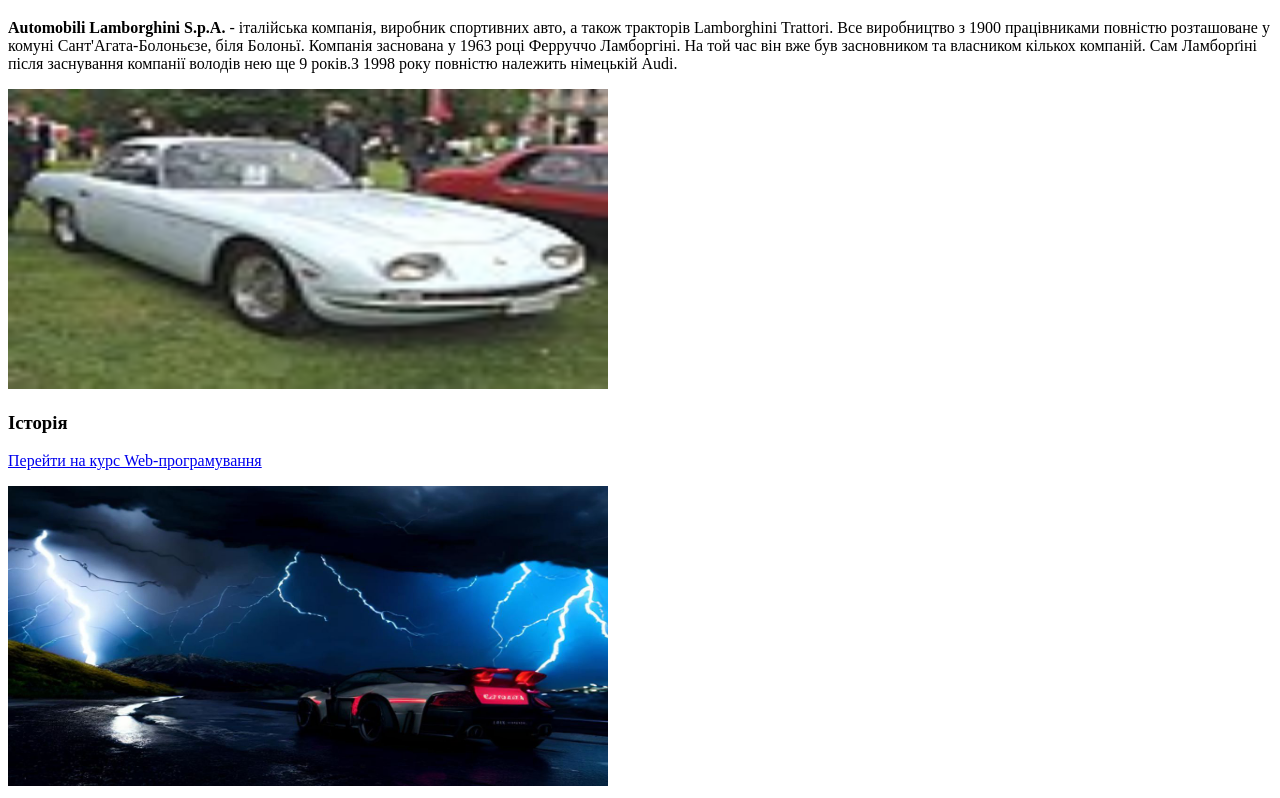
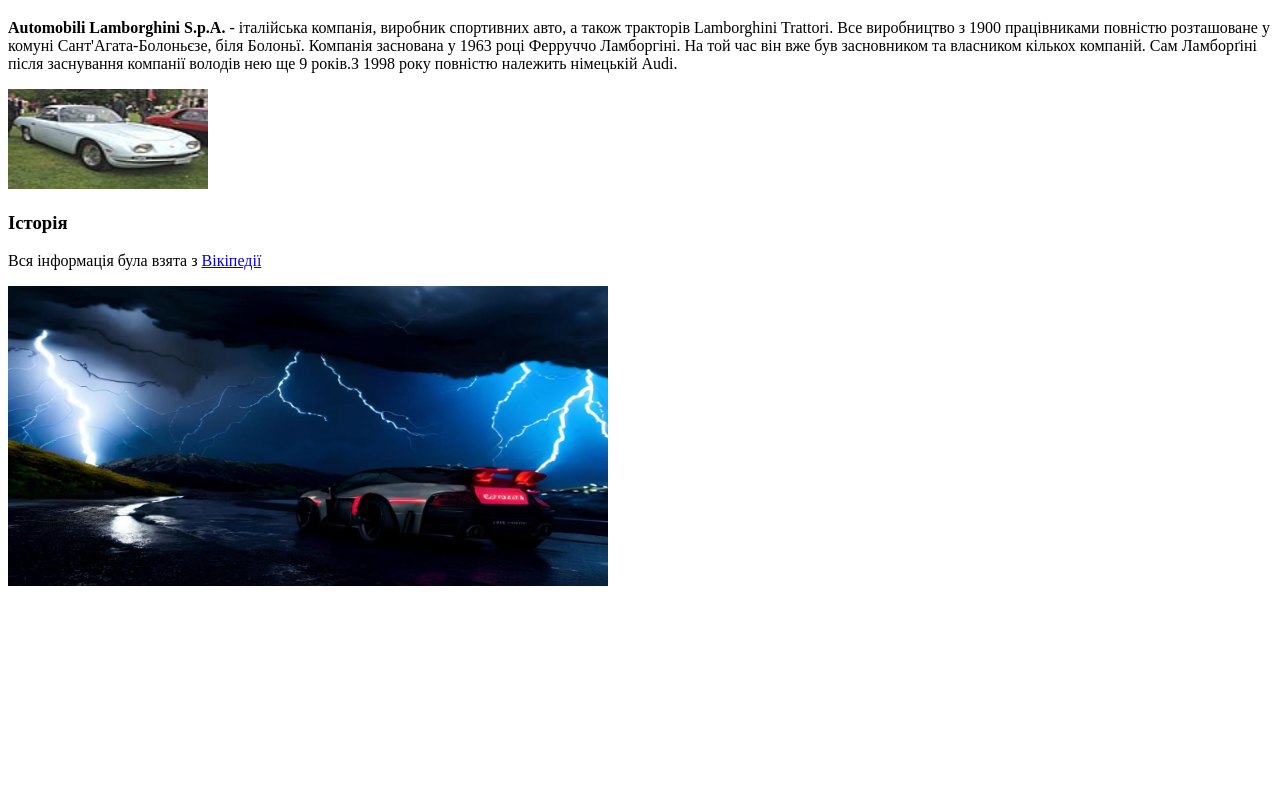
Before and after one commit to Alexlollo1/lab1, a plain HTML site: page index.html in a window 1280 px wide. Shown: the part 61-859 px from the top of the page. After the commit the page ends 800 px from the top, so only its background shows below. Drawn offline with Linux system fonts and the light colour scheme.

Commit message:
Update index.html

```diff
--- a/index.html
+++ b/index.html
@@ -9,11 +9,10 @@
 	<h1> Lamborghini </h1>
 	<p> </p><b> Automobili Lamborghini S.p.A. </b>- італійська компанія, виробник спортивних авто, а також тракторів Lamborghini Trattori. Все виробництво з 1900 працівниками повністю розташоване у комуні Сант'Агата-Болоньєзе, біля Болоньї. Компанія заснована у 1963 році Ферруччо Ламборгіні. На той час він вже був засновником та власником кількох компаній.
 Сам Ламборґіні після заснування компанії володів нею ще 9 років.З 1998 року повністю належить німецькій Audi. </p>
-<img src="car2.png" width="600" height="300">
+<img src="car2.png" width="200" height="100">
 <h3> Історія </h3>
 
-	<a href="https://classroom.google.com/c/NzEwMjY4MjcxMTcx">Перейти на курс Web-програмування</a>
-	<p> </p>
+	<p>Вся інформація була взята з <a href="https://uk.wikipedia.org/wiki/Lamborghini">Вікіпедії</a></p>
 	<img src="car1.png" width="600" height="300">
 </body>
 </html>
```
